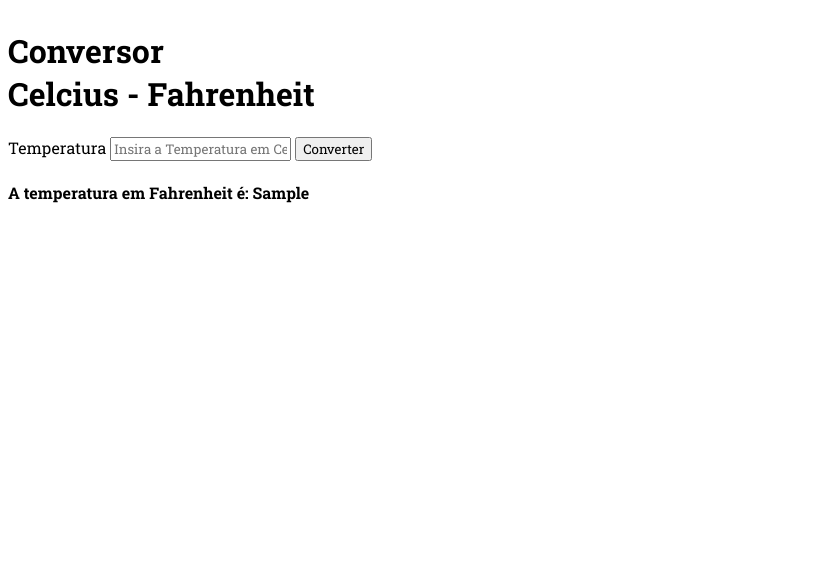
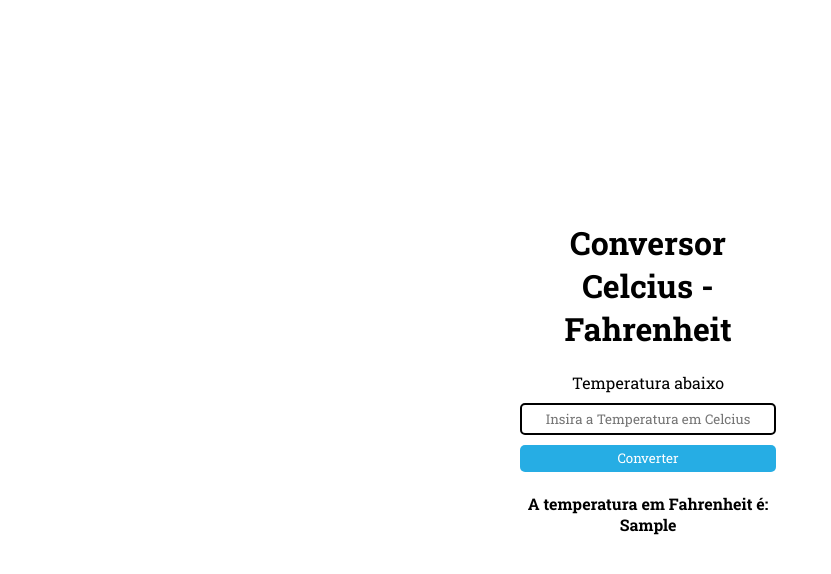
Before and after one commit to isgust/ConversorCF, a Flask app: template templates/index.html in a window 1280 px wide. Shown: the top 574 px of the page, without its empty margins (0-831 px from the left). Run offline with Flask 3, Linux system fonts and the light colour scheme; the template is opened without the code that fills it: most values are stand-ins (such as "Sample title", 1, 10 or a date in 2020).

Commit message:
Finalização

```diff
--- a/static/style.css
+++ b/static/style.css
@@ -7,7 +7,40 @@
 }
 
 body{
+    width: 100%;
+    height: 100%;
     display: flex;
     flex-direction: column;
+    align-items: center;
+    text-align: center;
+    justify-content: center;
+}
+
+.box{
+    margin-top: 15%;
+    width: 20%;
+}
+
+form{
+    display: flex;
+    flex-direction: column;
+    height: 100px;
+}
+
+form input{
+    text-align: center;
+    margin-top: 10px;
+    height: 40px;
+    border: 2px solid;
+    border-radius: 5px;
+    margin-bottom: 10px;
 
 }
+
+form button{
+    border: none;
+    background-color: #26ade4;
+    height: 40px;
+    border-radius: 5px;
+    color: #ffffff;
+}
--- a/templates/index.html
+++ b/templates/index.html
@@ -7,12 +7,14 @@
     <link rel="stylesheet" href="{{ url_for('static', filename ='style.css')}}">
 </head>
 <body>
+    <div class="box">
         <h1>Conversor<br>Celcius - Fahrenheit</h1>
         <form method="post" action="/">
-        <label for="temperaturaC">Temperatura</label>
+            <label for="temperaturaC">Temperatura abaixo</label>
             <input type="text" name="temperaturaC" id="temperaturaC" placeholder="Insira a Temperatura em Celcius" required>
             <button type="submit">Converter</button>
         </form>
         <h4>A temperatura em Fahrenheit é: {{ temperaturaF }}</h4>
+    </div>
 </body>
 </html>
```
Lines whose indentation alone changed are shown as unchanged.
